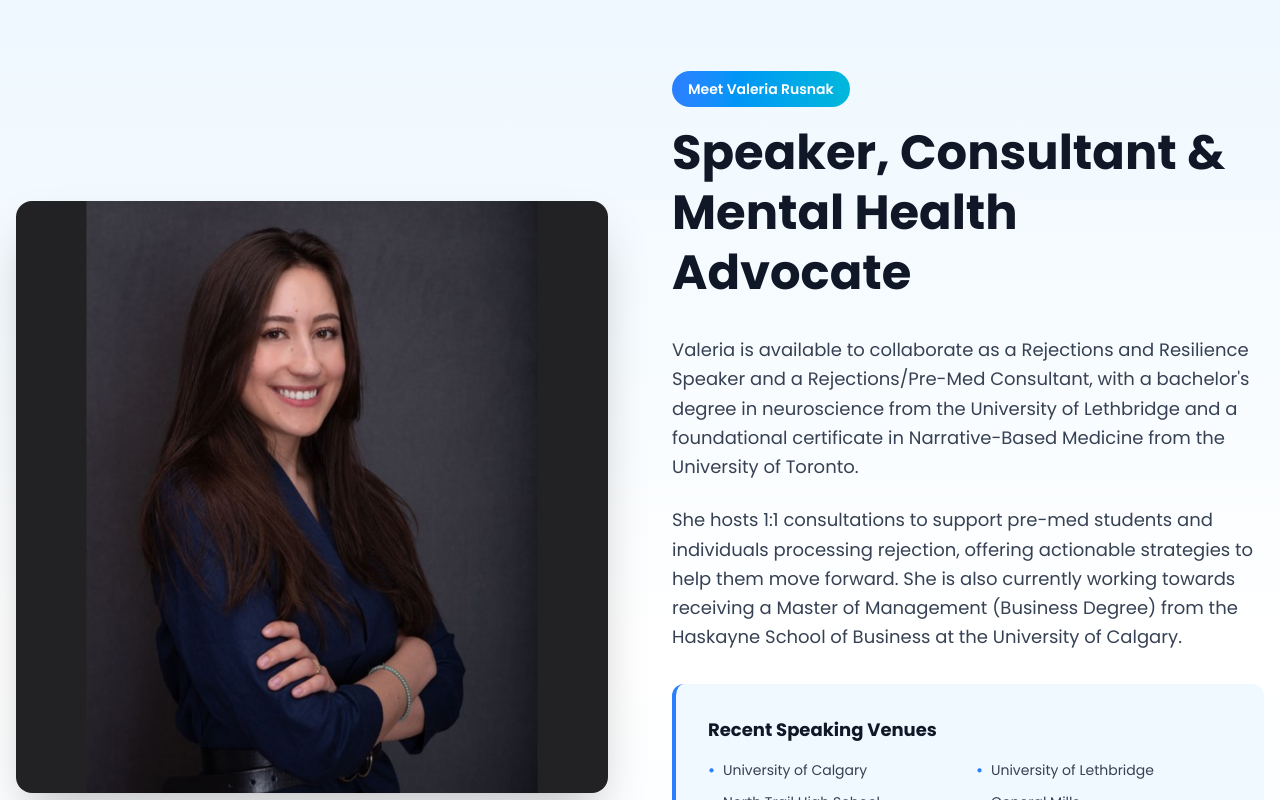
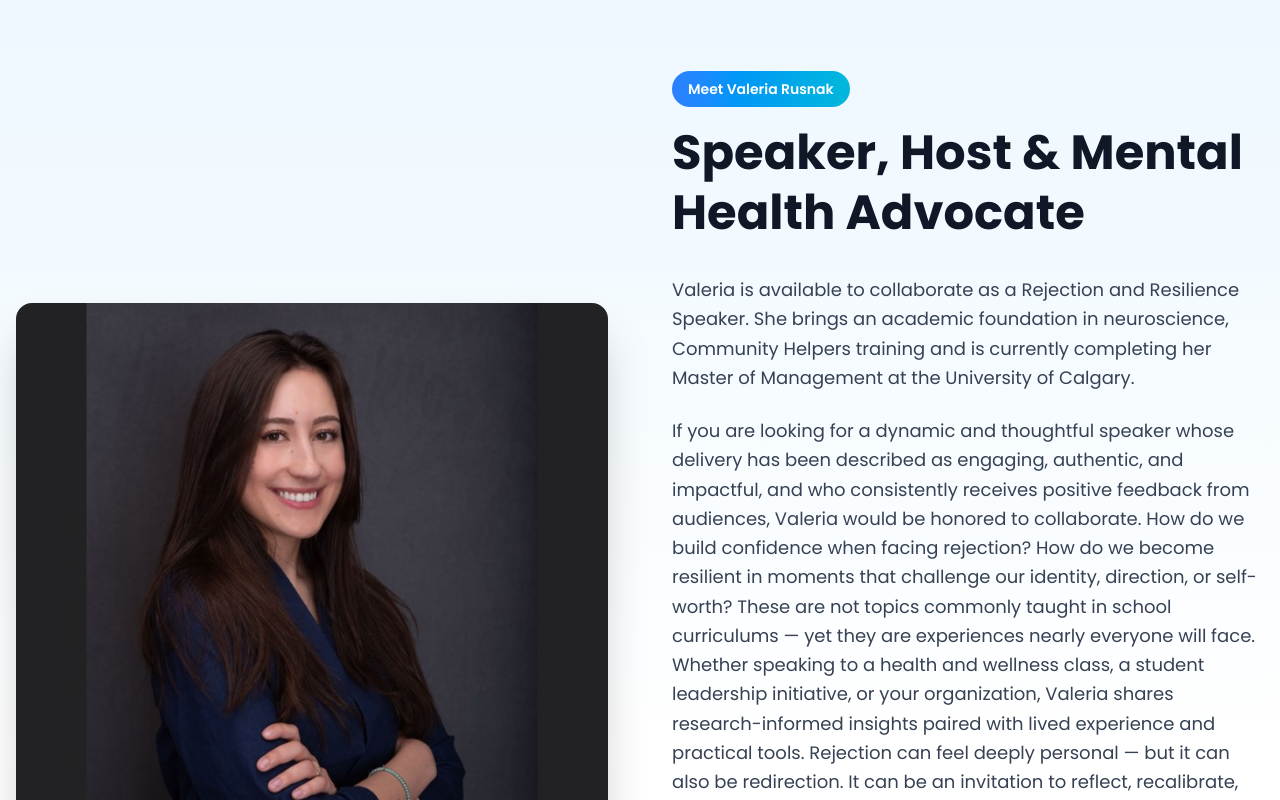
Before and after one commit to xrustiks/rejred, a Next.js app: page / in a window 1280 px wide. Shown: the part 820-1620 px from the top of the page. Built offline with nearby package versions, Linux system fonts and the light colour scheme.

Commit message:
header behavious enhanced

```diff
--- a/app/about/page.tsx
+++ b/app/about/page.tsx
@@ -1,21 +1,20 @@
 export default function AuthorPage() {
   return (
     <div className="container mx-auto px-4 py-12 sm:py-16 md:py-20 max-w-4xl">
-      <h1 className="text-4xl sm:text-5xl font-bold text-center mb-12">Author</h1>
+      <h1 className="text-4xl sm:text-5xl font-bold text-center mb-12">About</h1>
 
       <div className="prose prose-lg max-w-none">
         {/* Author Section */}
         <section className="mb-16">
-          <h2 className="text-3xl font-bold mb-8 text-center">About the Author</h2>
+          <h2 className="text-3xl font-bold mb-8 text-center">About this mission</h2>
           <div className="md:overflow-hidden">
             <div
               className="w-40 h-40 sm:w-88 sm:h-88 rounded-full shadow-lg mx-auto mb-6 md:float-left md:mr-8 md:mb-4"
               style={{ background: 'url(/images/valeria-rusnak.png) center/cover' }}
             ></div>
             <div className="text-center md:text-left">
-              <h3 className="text-2xl font-semibold mb-3">Valeria Rusnak</h3>
               <p className="text-gray-700 leading-relaxed">
-                Valeria Rusnak is a passionate mental health advocate and speaker with a degree in Neuroscience. Motivated by her own experience facing medical school rejection—and witnessing similar struggles among her peers—Valeria created The Rejected Pre-Med Podcast: For Anyone Who’s Faced Rejection. This platform fosters mental wellness by blending Valeria’s personal stories with those of her guests, alongside research-backed strategies that emphasize healthy emotional regulation and self-compassion. Together, these stories and insights help promote resilience, confidence and a sense of community in the face of failure or rejection. Through her podcast, speaking engagements in both non-profit and corporate sectors, and one-on-one consulting, Valeria empowers young people to normalize conversations about rejection and the mental health challenges that may arise from it. Her mission is to provide peer support and inspire hope by showing that rejection and failure are not endpoints but transformative steps toward growth and well-being—if embraced with patience and compassion. Valeria has spoken at the University of Calgary and other platforms, championing the importance of compassion, mental wellness, and community. She is currently a Top 3 Finalist for Youth Mental Health Champion across Canada.
+                Valeria Rusnak is a passionate mental health advocate and speaker with a degree in Neuroscience. Motivated by her own experience facing medical school rejection—and witnessing similar struggles among her peers—Valeria created The Rejected Pre-Med Podcast: For Anyone Who’s Faced Rejection. This platform fosters mental wellness by blending Valeria’s personal stories with those of her guests, alongside research-backed strategies that emphasize healthy emotional regulation and self-compassion. Together, these stories and insights help promote resilience, confidence and a sense of community in the face of failure or rejection. Through her podcast and speaking engagements in both non-profit and corporate sectors, Valeria empowers young people to normalize conversations about rejection and the mental health challenges that may arise from it. Her mission is to provide peer support and inspire hope by showing that rejection and failure are not endpoints but transformative steps toward growth and well-being—if embraced with patience and compassion. Valeria has spoken at the University of Calgary and other platforms, championing the importance of compassion, mental wellness, and community. She is currently a Top 3 Finalist for Youth Mental Health Champion across Canada.
               </p>
             </div>
           </div>
@@ -28,7 +27,7 @@ export default function AuthorPage() {
         >
           <h2 className="text-3xl font-bold mb-4">Connect with Valeria</h2>
           <p className="text-gray-100 mb-8 mx-auto">
-            Have a story to share, want to be a guest, or need support? Reach out through any of the channels below.
+            Have a story to share or would like to collaborate with Valeria? Reach out through any of the channels below:
           </p>
           <div className="grid grid-cols-1 sm:grid-cols-2 gap-4 max-w-3xl mx-auto mb-6">
             <a
--- a/app/page.tsx
+++ b/app/page.tsx
@@ -54,15 +54,19 @@ export default function Home() {
             </div>
 
             <h2 className="text-4xl sm:text-5xl font-bold mb-8 text-gray-900 leading-tight">
-              Speaker, Consultant & Mental Health Advocate
+              Speaker, Host & Mental Health Advocate
             </h2>
 
             <p className="text-lg text-gray-700 mb-6 leading-relaxed">
-              Valeria is available to collaborate as a Rejections and Resilience Speaker and a Rejections/Pre-Med Consultant, with a bachelor's degree in neuroscience from the University of Lethbridge and a foundational certificate in Narrative-Based Medicine from the University of Toronto.
+              Valeria is available to collaborate as a Rejection and Resilience Speaker. She brings an academic foundation in neuroscience, Community Helpers training and is currently completing her Master of Management at the University of Calgary.
             </p>
 
             <p className="text-lg text-gray-700 mb-8 leading-relaxed">
-              She hosts 1:1 consultations to support pre-med students and individuals processing rejection, offering actionable strategies to help them move forward. She is also currently working towards receiving a Master of Management (Business Degree) from the Haskayne School of Business at the University of Calgary.
+              If you are looking for a dynamic and thoughtful speaker whose delivery has been described as engaging, authentic, and impactful, and who consistently receives positive feedback from audiences, Valeria would be honored to collaborate.
+              How do we build confidence when facing rejection? How do we become resilient in moments that challenge our identity, direction, or self-worth? These are not topics commonly taught in school curriculums — yet they are experiences nearly everyone will face.
+              Whether speaking to a health and wellness class, a student leadership initiative, or your organization, Valeria shares research-informed insights paired with lived experience and practical tools.
+              Rejection can feel deeply personal — but it can also be redirection. It can be an invitation to reflect, recalibrate, and grow — if we are willing to see it that way.
+              For speaking inquiries and collaborations, please contact Valeria.
 
             </p>
 
--- a/components/Header.tsx
+++ b/components/Header.tsx
@@ -63,7 +63,8 @@ export default function Header() {
     `${
       pathname === href ? "text-blue-700" : "text-gray-700 hover:text-blue-700"
     } transition-colors ${
-      scrolled ? "text-base" : "text-lg md:text-xl"
+      /* Keep font-size stable to avoid layout shifts on scroll */
+      "text-lg md:text-xl"
     } font-medium`;
 
   // ✅ Prevent SSR mismatch
@@ -78,15 +79,12 @@ export default function Header() {
           : "translate-y-0 opacity-100"
       }`}
     >
-      <nav
-        className={`container mx-auto px-4 flex flex-col items-center transition-[padding] duration-300 ${
-          scrolled ? "py-3" : "py-6 md:py-8"
-        }`}
-      >
+      <nav className={`container mx-auto px-4 flex flex-col items-center py-6 md:py-8 transition-all duration-300`}>
         {/* Logo (stacks above nav on medium screens) */}
         <div
-          className={`transition-all duration-300 mb-4 md:mb-6 ${
-            scrolled ? "opacity-0 pointer-events-none -translate-y-2" : "opacity-100"
+          className={`transition-opacity duration-300 mb-4 md:mb-6 ${
+            /* Only animate opacity to avoid shifting layout height */
+            scrolled ? "opacity-0 pointer-events-none" : "opacity-100"
           }`}
         >
           <Logo className="h-28 md:h-36 w-auto flex-shrink-0 mx-auto" />
```
